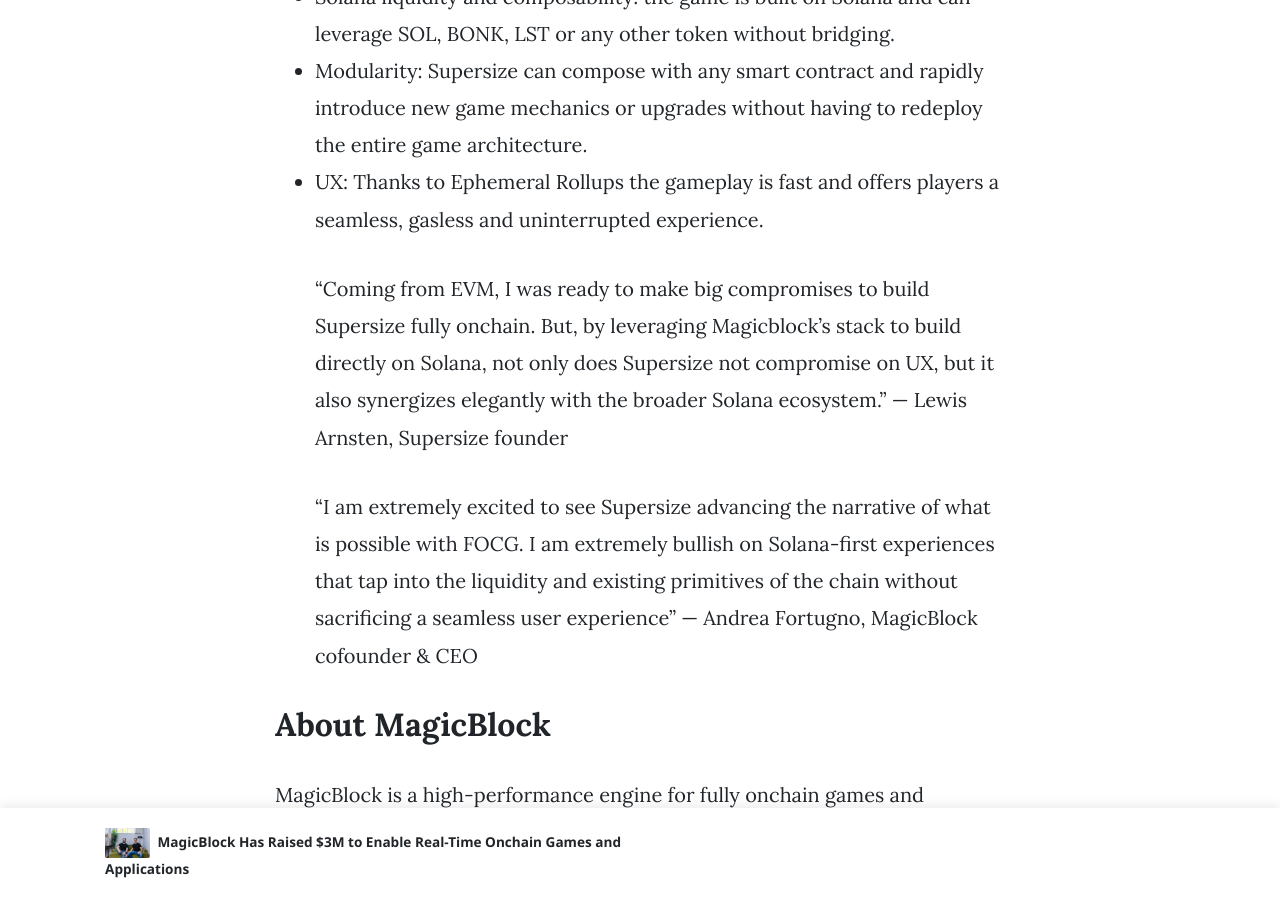
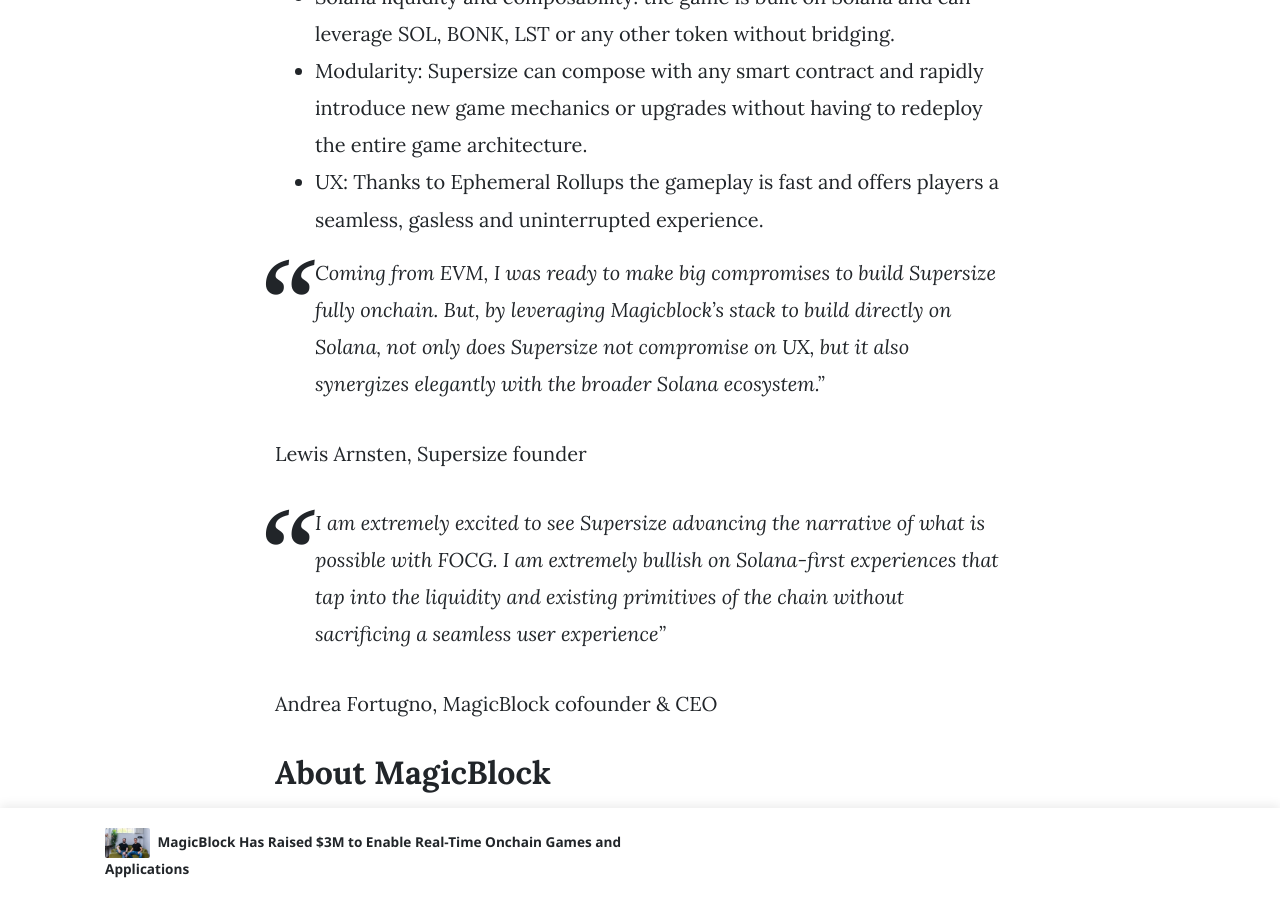
Before and after one commit to magicblock-labs/blog, a Jekyll site: the page built from _posts/2024-10-04-supersize.md, in a window 1280 px wide and 900 px high, scrolled down 2136 px. Built offline with Jekyll 4.4.1, drawn with Linux system fonts in a browser that asks for light colours; nearby versions of some CDN libraries.

```diff
--- a/_posts/2024-10-04-supersize.md
+++ b/_posts/2024-10-04-supersize.md
@@ -31,9 +31,13 @@ Using BOLT ECS and Ephemeral Rollups, Supersize was able to deliver a fully onch
 - Modularity: Supersize can compose with any smart contract and rapidly introduce new game mechanics or upgrades without having to redeploy the entire game architecture.
 - UX: Thanks to Ephemeral Rollups the gameplay is fast and offers players a seamless, gasless and uninterrupted experience.
 
-    "Coming from EVM, I was ready to make big compromises to build Supersize fully onchain. But, by leveraging Magicblock’s stack to build directly on Solana, not only does Supersize not compromise on UX, but it also synergizes elegantly with the broader Solana ecosystem." — Lewis Arnsten, Supersize founder
+> Coming from EVM, I was ready to make big compromises to build Supersize fully onchain. But, by leveraging Magicblock’s stack to build directly on Solana, not only does Supersize not compromise on UX, but it also synergizes elegantly with the broader Solana ecosystem."
 
-    "I am extremely excited to see Supersize advancing the narrative of what is possible with FOCG. I am extremely bullish on Solana-first experiences that tap into the liquidity and existing primitives of the chain without sacrificing a seamless user experience" — Andrea Fortugno, MagicBlock cofounder & CEO
+Lewis Arnsten, Supersize founder
+
+> I am extremely excited to see Supersize advancing the narrative of what is possible with FOCG. I am extremely bullish on Solana-first experiences that tap into the liquidity and existing primitives of the chain without sacrificing a seamless user experience"
+
+Andrea Fortugno, MagicBlock cofounder & CEO
 
 ## About MagicBlock
 MagicBlock is a high-performance engine for fully onchain games and applications. With Ephemeral Rollups, MagicBlock empowers developers to build real-time and composable decentralized applications.
```
